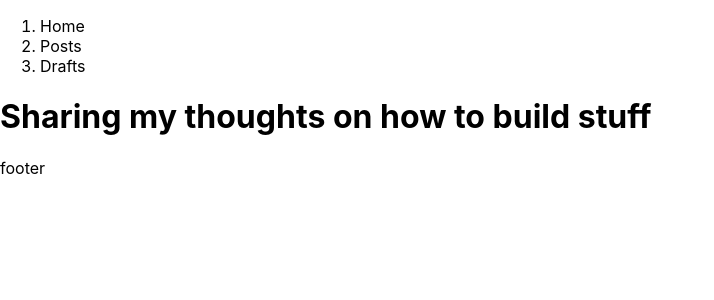
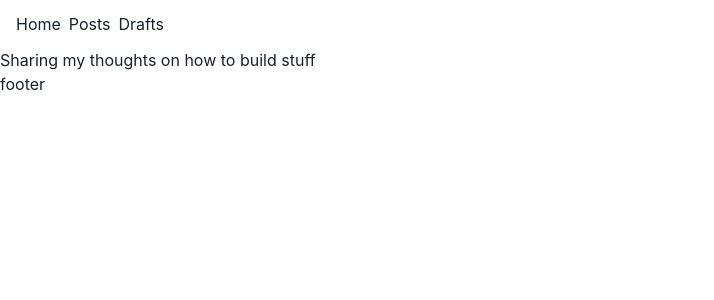
Before and after one commit to LitenApe/blog, a Next.js app: page / in a window 1280 px wide. Shown: the top 300 px of the page, without its empty margins (0-714 px from the left). Built offline with nearby package versions, Linux system fonts and the light colour scheme.

Commit message:
feat: add navigation bar

```diff
--- a/components/layout/Navigation.tsx
+++ b/components/layout/Navigation.tsx
@@ -1,20 +1,21 @@
 import Link from 'next/link';
+import { Box, Link as ChakraLink, HStack } from '@chakra-ui/react';
 import { Routes } from '../../utils/routes';
 
 export function Navigation() {
   return (
-    <nav>
-      <ol>
-        <li>
+    <Box as="nav" px={4} py={3}>
+      <HStack as="ul" style={{ listStyle: 'none' }}>
+        <ChakraLink as="li">
           <Link href={Routes.INDEX}>Home</Link>
-        </li>
-        <li>
+        </ChakraLink>
+        <ChakraLink as="li">
           <Link href={Routes.POSTS}>Posts</Link>
-        </li>
-        <li>
+        </ChakraLink>
+        <ChakraLink as="li">
           <Link href={Routes.DRAFTS}>Drafts</Link>
-        </li>
-      </ol>
-    </nav>
+        </ChakraLink>
+      </HStack>
+    </Box>
   );
 }
--- a/components/layout/Page.tsx
+++ b/components/layout/Page.tsx
@@ -17,9 +17,7 @@ export function Page(props: PropsWithChildren<IPage>) {
         <meta name="description" content="Son Thanh Vo's blog" />
         <link rel="icon" href="/favicon.ico" />
       </Head>
-      <Navigation />
       <main>{children}</main>
-      <Footer />
     </>
   );
 }
--- a/package.json
+++ b/package.json
@@ -9,6 +9,10 @@
     "lint": "next lint"
   },
   "dependencies": {
+    "@chakra-ui/react": "^1.6.10",
+    "@emotion/react": "^11.5.0",
+    "@emotion/styled": "^11.3.0",
+    "framer-motion": "^4.1.17",
     "next": "12.0.1",
     "react": "17.0.2",
     "react-dom": "17.0.2"
--- a/pages/_app.tsx
+++ b/pages/_app.tsx
@@ -1,8 +1,17 @@
-import '../styles/globals.css'
-import type { AppProps } from 'next/app'
+import '../styles/globals.css';
+import type { AppProps } from 'next/app';
+import { Navigation } from '../components/layout/Navigation';
+import { Footer } from '../components/layout/Footer';
+import { ChakraProvider } from '@chakra-ui/react';
 
 function MyApp({ Component, pageProps }: AppProps) {
-  return <Component {...pageProps} />
+  return (
+    <ChakraProvider>
+      <Navigation />
+      <Component {...pageProps} />
+      <Footer />
+    </ChakraProvider>
+  );
 }
 
-export default MyApp
+export default MyApp;
```
Also changed, not shown: tsconfig.json (+6 -14 lines), 1 other file (tests, documents, lock files or other folders).
